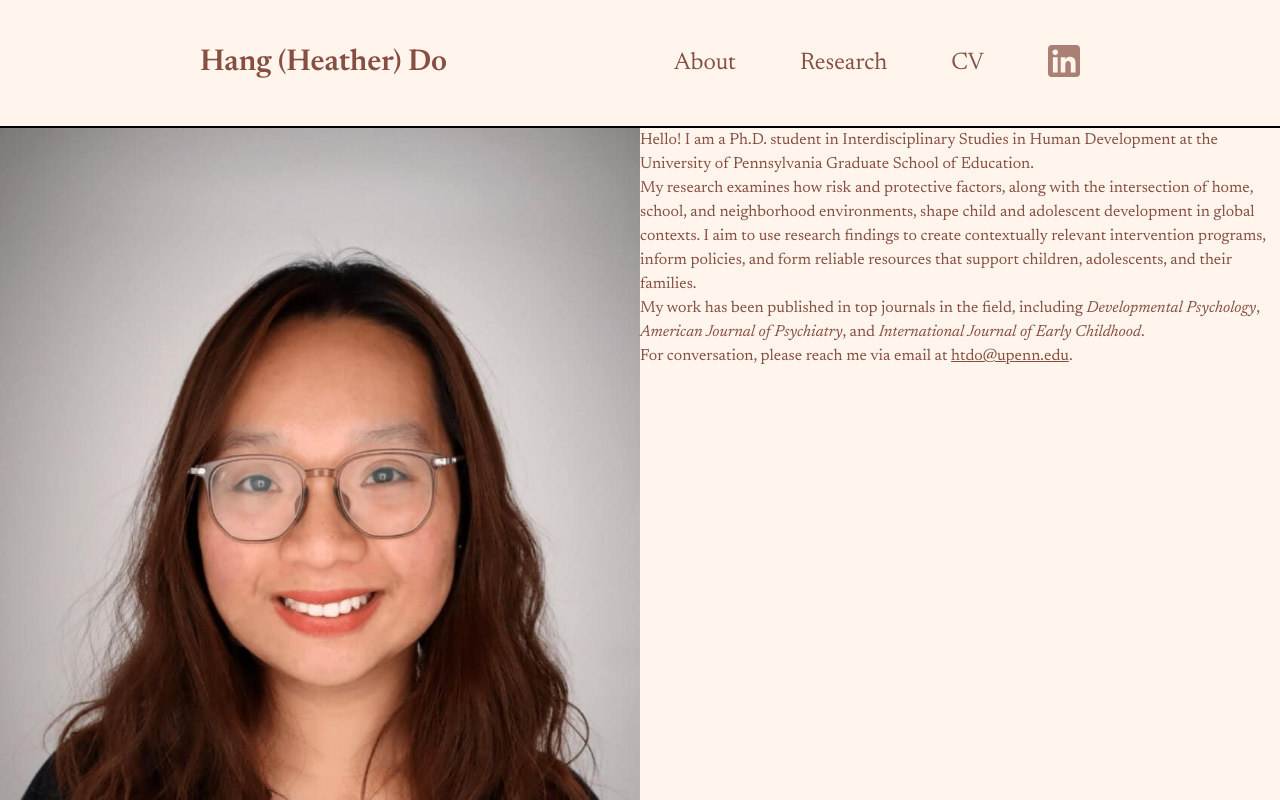
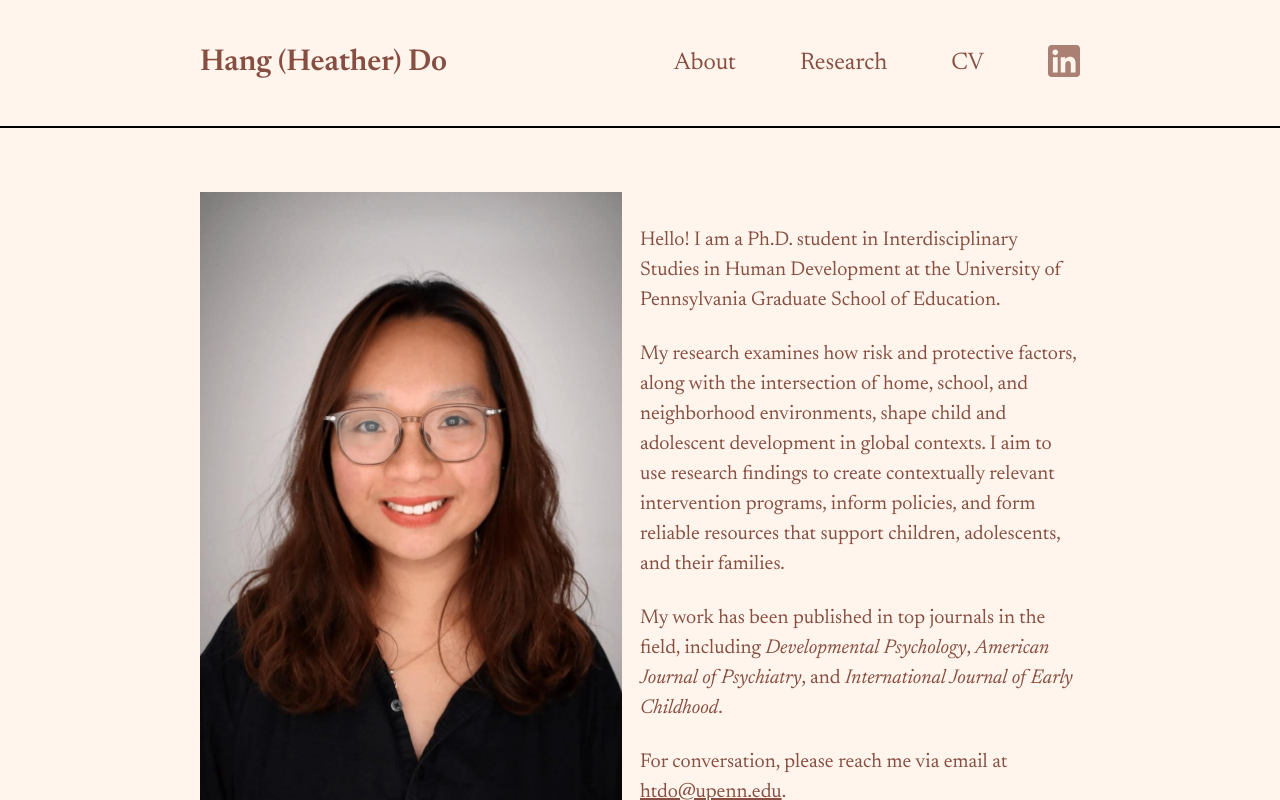
Before and after one commit to heather-do/heather-do.github.io, a SvelteKit app: page / in a window 1280 px wide. Shown: the top 800 px of the page. Built offline with nearby package versions, Linux system fonts and the light colour scheme.

Commit message:
[add] desktop styling

```diff
--- a/src/app.css
+++ b/src/app.css
@@ -33,3 +33,8 @@ body {
 a:hover {
 	text-decoration: underline;
 }
+
+p {
+	font-size: 1.25rem;
+	margin-bottom: 1.5rem;
+}
--- a/src/routes/+page.svelte
+++ b/src/routes/+page.svelte
@@ -3,10 +3,13 @@
 </script>
 
 <article class="grid max-desktop:grid-rows-2 desktop:grid-cols-2">
+	<section>
 		<figure>
 			<img alt="Heather Do's headshot" src="{base}/images/heather-min.jpg" />
 		</figure>
-	<section>
+	</section>
+	<div class="flex items-center justify-end">
+		<section class="max-w-prose">
 			<p>
 				Hello! I am a Ph.D. student in Interdisciplinary Studies in Human Development at the
 				University of Pennsylvania Graduate School of Education.
@@ -15,8 +18,8 @@
 				My research examines how risk and protective factors, along with the intersection of home,
 				school, and neighborhood environments, shape child and adolescent development in global
 				contexts. I aim to use research findings to create contextually relevant intervention
-			programs, inform policies, and form reliable resources that support children, adolescents, and
-			their families.
+				programs, inform policies, and form reliable resources that support children, adolescents,
+				and their families.
 			</p>
 			<p>
 				My work has been published in top journals in the field, including <em
@@ -31,4 +34,15 @@
 				>.
 			</p>
 		</section>
+	</div>
 </article>
+
+<style>
+	article {
+		padding: 4rem clamp(0px, calc(100vw - var(--desktop-min-width)), 12.5rem) 0;
+	}
+
+	img {
+		max-height: 42rem;
+	}
+</style>
```
Lines whose indentation alone changed are shown as unchanged.
